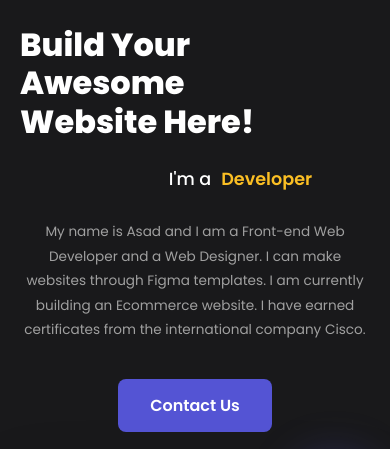
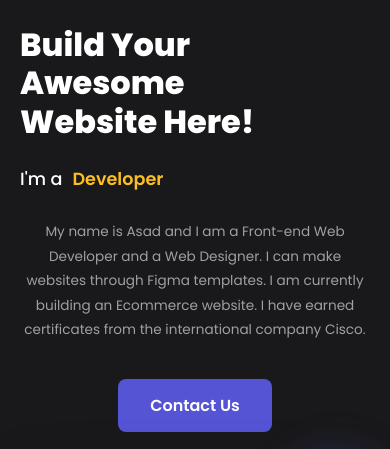
Before and after one commit to NXT-ASAD-CODE/My_Portfolio, a website: page index.html in a window 390 px wide. Shown: the part 85-534 px from the top of the page. Drawn offline with Linux system fonts and the light colour scheme.

Commit message:
Updating UI

```diff
--- a/index.html
+++ b/index.html
@@ -190,6 +190,7 @@
     .option li {
       position: absolute;
       top: 0;
+
       margin-top: 5px;
       color: var(--yellow);
       font-weight: 600;
@@ -286,7 +287,7 @@
         min-height: auto;
       }
       .landing-page-text { max-width: 100%; }
-      .main { justify-content: center; }
+      /* .main { justify-content: center; } */
       .hero-image-wrapper { max-width: 340px; width: 100%; }
       .hero-image-wrapper img { height: 360px; }
     }
```
